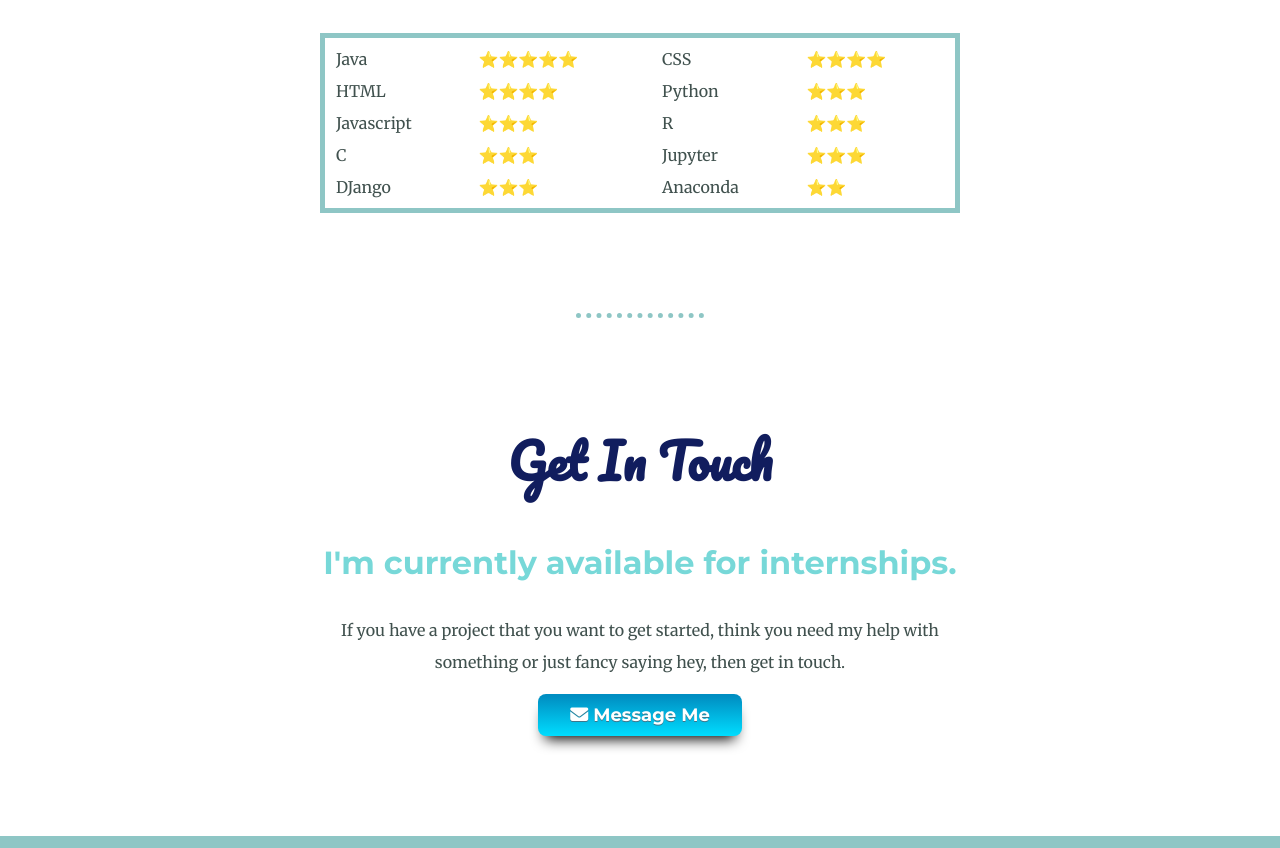
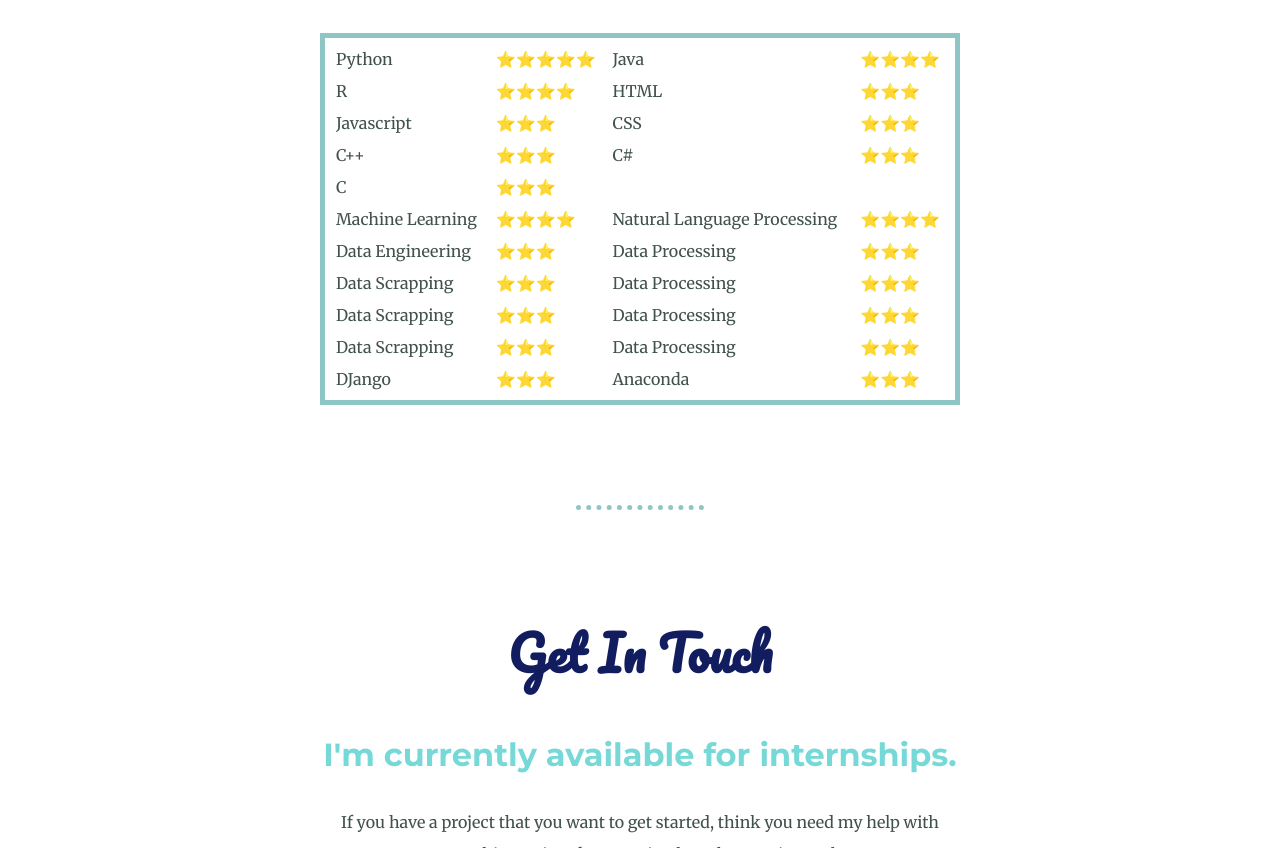
Before and after one commit to Sarosh09/Sarosh09.github.io, a plain HTML site: page index.html in a window 1280 px wide. Shown: the part 2197-3045 px from the top of the page. Drawn offline with Linux system fonts and the light colour scheme.

Commit message:
Update index.html

```diff
--- a/index.html
+++ b/index.html
@@ -48,34 +48,68 @@
       <div class="">
         <table class="class1" cellspacing="10">
           <tr>
+            <td>Python</td>
+            <td>⭐⭐⭐⭐⭐</td>
             <td>Java</td>
-            <td>⭐⭐⭐⭐⭐</td>
-            <td>CSS</td>
             <td>⭐⭐⭐⭐</td>
           </tr>
           <tr>
+            <td>R</td>
+            <td>⭐⭐⭐⭐</td>
             <td>HTML</td>
-            <td>⭐⭐⭐⭐</td>
-            <td>Python</td>
             <td>⭐⭐⭐</td>
           </tr>
           <tr>
             <td>Javascript</td>
             <td>⭐⭐⭐</td>
-            <td>R</td>
+            <td>CSS</td>
+            <td>⭐⭐⭐</td>
+          </tr>
+          <tr>
+            <td>C++</td>
+            <td>⭐⭐⭐</td>
+            <td>C#</td>
             <td>⭐⭐⭐</td>
           </tr>
           <tr>
             <td>C</td>
             <td>⭐⭐⭐</td>
-            <td>Jupyter</td>
+          </tr>
+          <tr>
+            <td>Machine Learning</td>
+            <td>⭐⭐⭐⭐</td>
+            <td>Natural Language Processing</td>
+            <td>⭐⭐⭐⭐</td>
+          </tr>
+          <tr>
+            <td>Data Engineering</td>
+            <td>⭐⭐⭐</td>
+            <td>Data Processing</td>
+            <td>⭐⭐⭐</td>
+          </tr>
+          <tr>
+            <td>Data Scrapping</td>
+            <td>⭐⭐⭐</td>
+            <td>Data Processing</td>
+            <td>⭐⭐⭐</td>
+          </tr>
+          <tr>
+            <td>Data Scrapping</td>
+            <td>⭐⭐⭐</td>
+            <td>Data Processing</td>
+            <td>⭐⭐⭐</td>
+          </tr>
+          <tr>
+            <td>Data Scrapping</td>
+            <td>⭐⭐⭐</td>
+            <td>Data Processing</td>
             <td>⭐⭐⭐</td>
           </tr>
           <tr>
             <td>DJango</td>
             <td>⭐⭐⭐</td>
             <td>Anaconda</td>
-            <td>⭐⭐</td>
+            <td>⭐⭐⭐</td>
           </tr>
         </table>
       </div>
```
